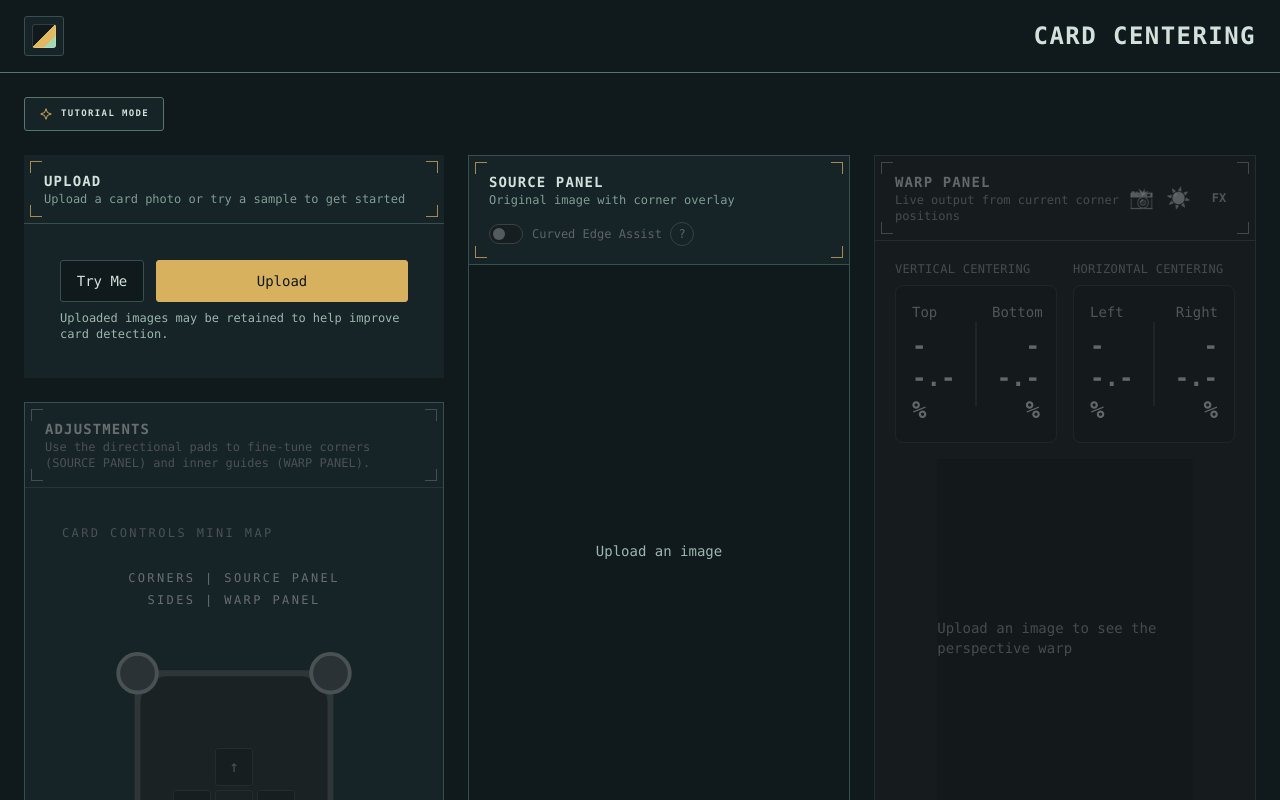
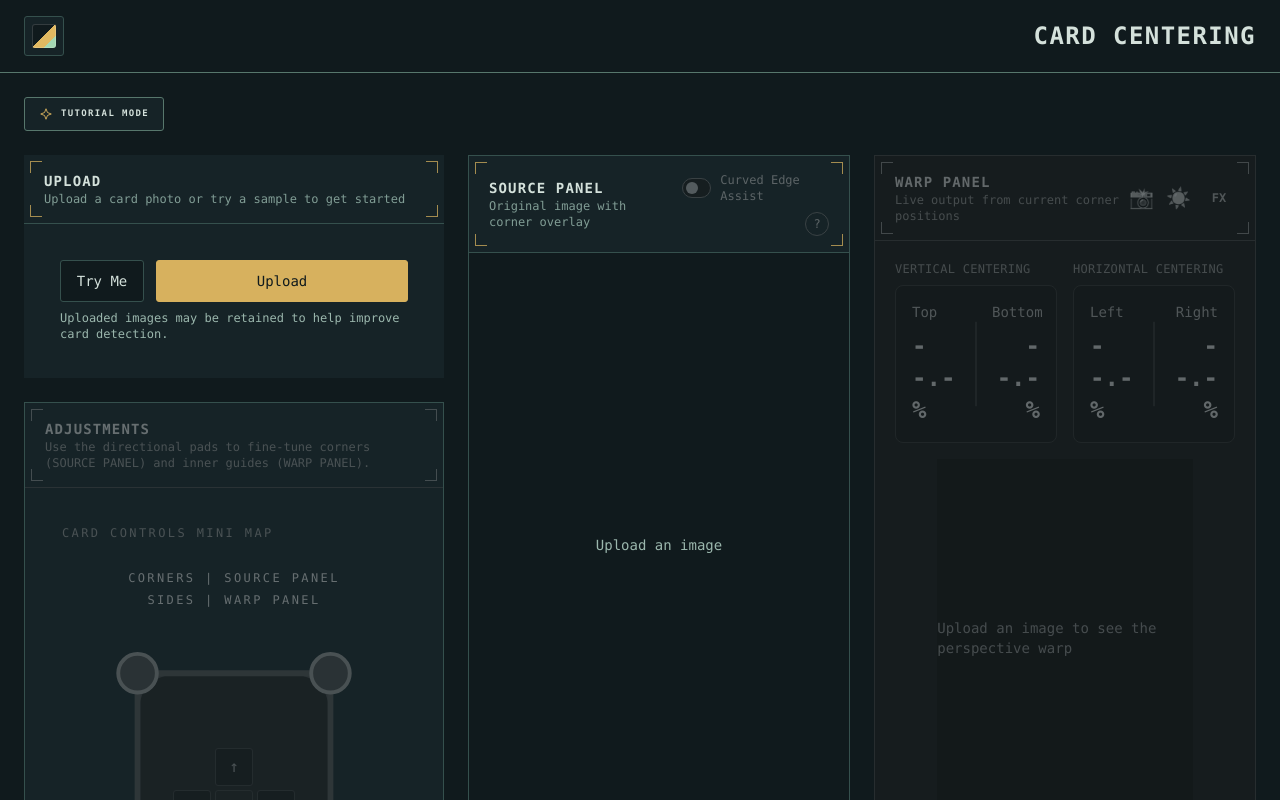
Before and after one commit to mf11y/card-centering-app, a SvelteKit app in the folder src/card-ui/: page / in a window 1280 px wide. Shown: the top 800 px of the page. Built offline with nearby package versions, Linux system fonts and the light colour scheme.

Commit message:
Refine preview panel layout

```diff
--- a/src/card-ui/src/routes/+page.svelte
+++ b/src/card-ui/src/routes/+page.svelte
@@ -2610,7 +2610,11 @@ const inputController = createInputController({
 						<div>
 							<h2 class="text-sm font-semibold tracking-wide text-zinc-300 uppercase">Source Panel</h2>
 							<p class="text-xs text-zinc-500">Original image with corner overlay</p>
-                            <div class="mt-3 flex flex-wrap items-center gap-2 text-xs text-zinc-300" class:adjustments-disabled={!controlsBaseReady} inert={!adjustmentControlsReady} aria-disabled={!adjustmentControlsReady}>
+							{#if curvedAssist}
+								{#if curvedFallback}<p role="status" class="mt-2 text-xs text-amber-300">Curve mapping was unsafe; showing the normal perspective warp.</p>{/if}
+							{/if}
+						</div>
+						<div class="ml-4 flex flex-wrap items-center justify-end gap-2 text-xs text-zinc-300" class:adjustments-disabled={!controlsBaseReady} inert={!adjustmentControlsReady} aria-disabled={!adjustmentControlsReady}>
 							<label class="curved-assist-toggle">
 								<input type="checkbox" role="switch" bind:checked={curvedAssist} />
 								<span class="curved-assist-track" aria-hidden="true"><span></span></span>
@@ -2628,11 +2632,6 @@ const inputController = createInputController({
 								<button type="button" popovertarget="curved-assist-help" popovertargetaction="hide" aria-label="Close curved edge help" class="rounded border border-zinc-600 px-2 py-1">Close</button>
 							</div>
 							<p>Drag an edge arrow to fit a mild bow. The cyan outline is the fitted edge mapped to the rectangular WARP. Select an edge arrow, then drag or nudge it with the directional pad. <span class="hidden xl:inline">Keyboard: WASD or arrow keys.</span> Step Size controls each nudge. Review inner guides after changing the bow; manual guides stay where you placed them.</p>
-                            </div>
-                            {#if curvedAssist}
-                                {#if curvedFallback}<p role="status" class="mt-2 text-xs text-amber-300">Curve mapping was unsafe; showing the normal perspective warp.</p>{/if}
-
-                            {/if}
 						</div>
 					</div>
 
```
Lines whose indentation alone changed are shown as unchanged.
